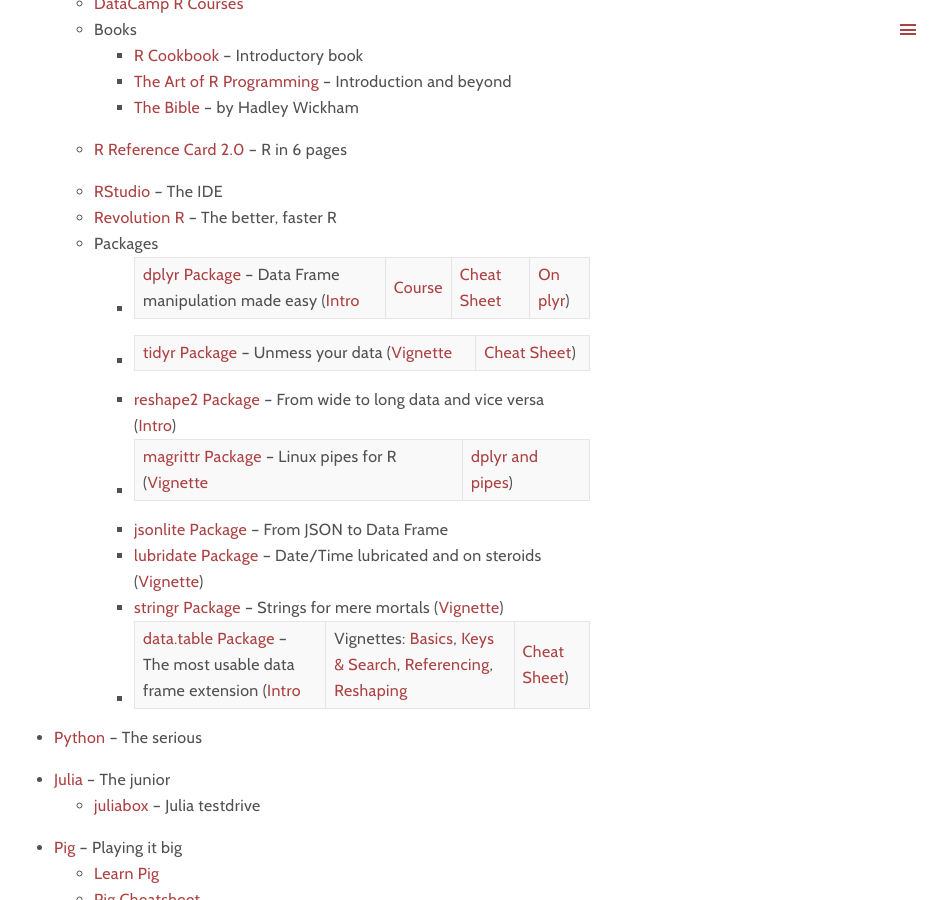
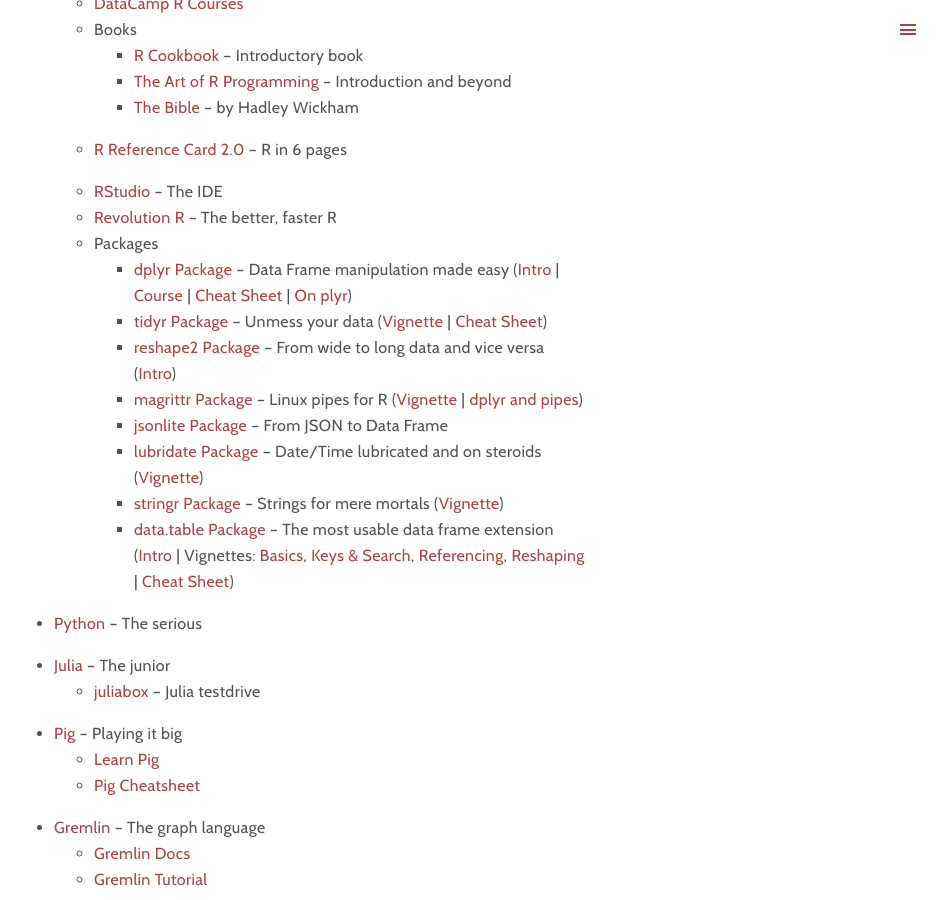
Before and after one commit to retrography/retrography.github.io, a Jekyll site: the page built from resources.markdown, in a window 1280 px wide and 900 px high, scrolled down 1813 px. Shown: the whole window, without its empty margins (338-1280 px from the left). Built offline with Jekyll 4.4.1, drawn with Linux system fonts in a browser that asks for light colours; part of the change alters nothing that is shown.

Commit message:
Update tools (bug fix)

```diff
--- a/resources.markdown
+++ b/resources.markdown
@@ -75,14 +75,14 @@ A list of tools that I find useful, for me and for every researcher...
 	* [RStudio](https://www.rstudio.com) -- The IDE
 	* [Revolution R](https://mran.revolutionanalytics.com/download/) -- The better, faster R
 	* Packages
-		* [dplyr Package]() -- Data Frame manipulation made easy ([Intro](https://cran.rstudio.com/web/packages/dplyr/vignettes/introduction.html) | [Course](https://www.datacamp.com/courses/dplyr-data-manipulation-r-tutorial) | [Cheat Sheet](https://www.rstudio.com/wp-content/uploads/2015/02/data-wrangling-cheatsheet.pdf) | [On plyr](http://seananderson.ca/2013/12/01/plyr.html))
-		* [tidyr Package](https://cran.r-project.org/web/packages/tidyr/index.html) -- Unmess your data ([Vignette](https://cran.r-project.org/web/packages/tidyr/vignettes/tidy-data.html) | [Cheat Sheet](https://www.rstudio.com/wp-content/uploads/2015/02/data-wrangling-cheatsheet.pdf))
+		* [dplyr Package]() -- Data Frame manipulation made easy ([Intro](https://cran.rstudio.com/web/packages/dplyr/vignettes/introduction.html) &#124; [Course](https://www.datacamp.com/courses/dplyr-data-manipulation-r-tutorial) &#124; [Cheat Sheet](https://www.rstudio.com/wp-content/uploads/2015/02/data-wrangling-cheatsheet.pdf) &#124; [On plyr](http://seananderson.ca/2013/12/01/plyr.html))
+		* [tidyr Package](https://cran.r-project.org/web/packages/tidyr/index.html) -- Unmess your data ([Vignette](https://cran.r-project.org/web/packages/tidyr/vignettes/tidy-data.html) &#124; [Cheat Sheet](https://www.rstudio.com/wp-content/uploads/2015/02/data-wrangling-cheatsheet.pdf))
 		* [reshape2 Package](https://cran.r-project.org/web/packages/reshape2/index.html) -- From wide to long data and vice versa ([Intro](http://seananderson.ca/2013/10/19/reshape.html))
-		* [magrittr Package](https://cran.r-project.org/web/packages/magrittr/index.html) -- Linux pipes for R ([Vignette](https://cran.r-project.org/web/packages/magrittr/vignettes/magrittr.html) | [dplyr and pipes](http://seananderson.ca/2014/09/13/dplyr-intro.html))
+		* [magrittr Package](https://cran.r-project.org/web/packages/magrittr/index.html) -- Linux pipes for R ([Vignette](https://cran.r-project.org/web/packages/magrittr/vignettes/magrittr.html) &#124; [dplyr and pipes](http://seananderson.ca/2014/09/13/dplyr-intro.html))
 		* [jsonlite Package](https://cran.r-project.org/web/packages/jsonlite/index.html) -- From JSON to Data Frame
 		* [lubridate Package](https://cran.r-project.org/web/packages/lubridate/index.html) -- Date/Time lubricated and on steroids ([Vignette](https://cran.r-project.org/web/packages/lubridate/vignettes/lubridate.html))
 		* [stringr Package](https://cran.r-project.org/web/packages/stringr/index.html) -- Strings for mere mortals ([Vignette](https://cran.r-project.org/web/packages/stringr/vignettes/stringr.html))
-		* [data.table Package](https://cran.r-project.org/web/packages/data.table/index.html) -- The most usable data frame extension ([Intro](https://cran.r-project.org/web/packages/data.table/vignettes/datatable-intro.pdf) | Vignettes: [Basics](https://cran.r-project.org/web/packages/data.table/vignettes/datatable-intro-vignette.html), [Keys & Search](https://cran.r-project.org/web/packages/data.table/vignettes/datatable-keys-fast-subset.html), [Referencing](https://cran.r-project.org/web/packages/data.table/vignettes/datatable-reference-semantics.html), [Reshaping](https://cran.r-project.org/web/packages/data.table/vignettes/datatable-reshape.html) | [Cheat Sheet](https://s3.amazonaws.com/assets.datacamp.com/img/blog/data+table+cheat+sheet.pdf))
+		* [data.table Package](https://cran.r-project.org/web/packages/data.table/index.html) -- The most usable data frame extension ([Intro](https://cran.r-project.org/web/packages/data.table/vignettes/datatable-intro.pdf) &#124; Vignettes: [Basics](https://cran.r-project.org/web/packages/data.table/vignettes/datatable-intro-vignette.html), [Keys & Search](https://cran.r-project.org/web/packages/data.table/vignettes/datatable-keys-fast-subset.html), [Referencing](https://cran.r-project.org/web/packages/data.table/vignettes/datatable-reference-semantics.html), [Reshaping](https://cran.r-project.org/web/packages/data.table/vignettes/datatable-reshape.html) &#124; [Cheat Sheet](https://s3.amazonaws.com/assets.datacamp.com/img/blog/data+table+cheat+sheet.pdf))
 
 * [Python](https://www.python.org) -- The serious
 
```
